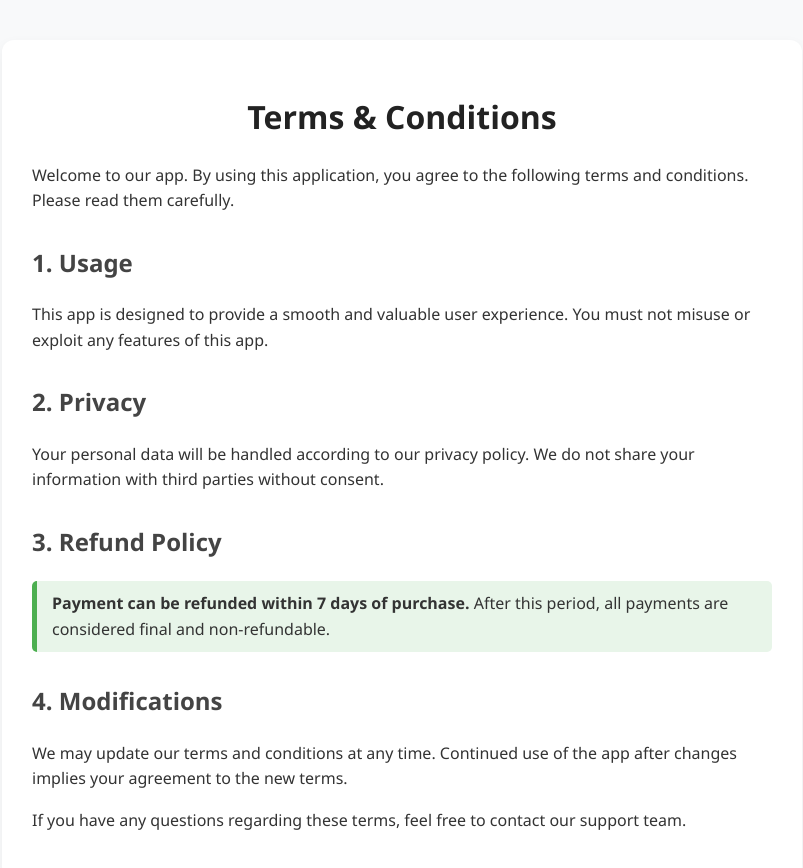
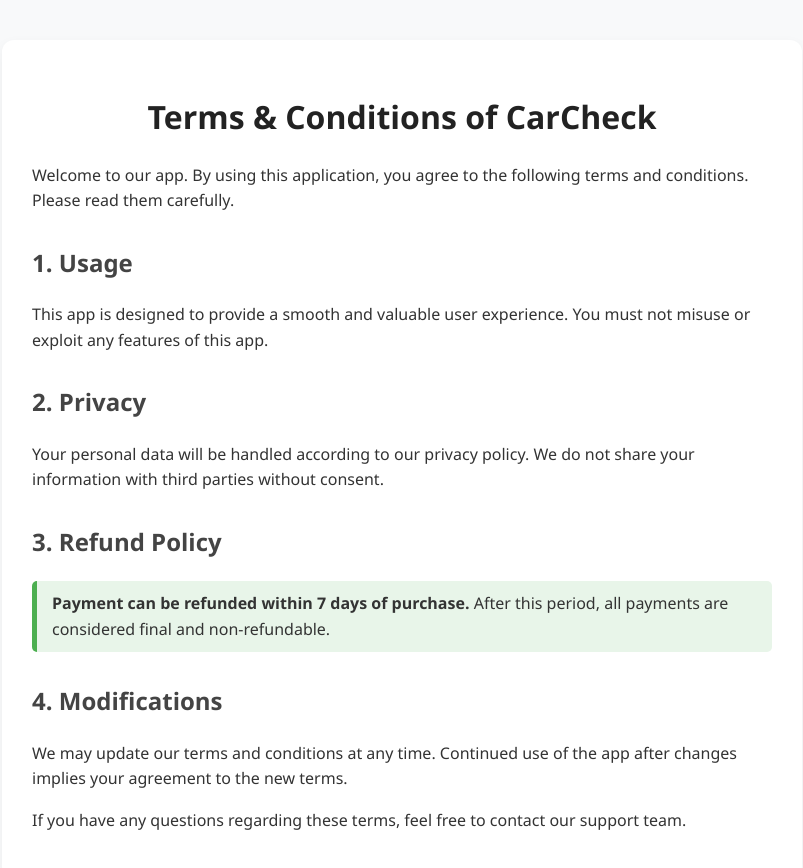
Before and after one commit to estamp-gos/car-inspection, a plain HTML site: page terms-and/index.html in a window 1280 px wide. Shown: the whole page, without its empty margins (238-1041 px from the left). Drawn offline with Linux system fonts and the light colour scheme.

Commit message:
more changes

```diff
--- a/terms-and/index.html
+++ b/terms-and/index.html
@@ -48,7 +48,7 @@
 <body>
 
   <div class="container">
-    <h1>Terms & Conditions</h1>
+    <h1>Terms & Conditions of CarCheck</h1>
 
     <p>Welcome to our app. By using this application, you agree to the following terms and conditions. Please read them carefully.</p>
 
```
